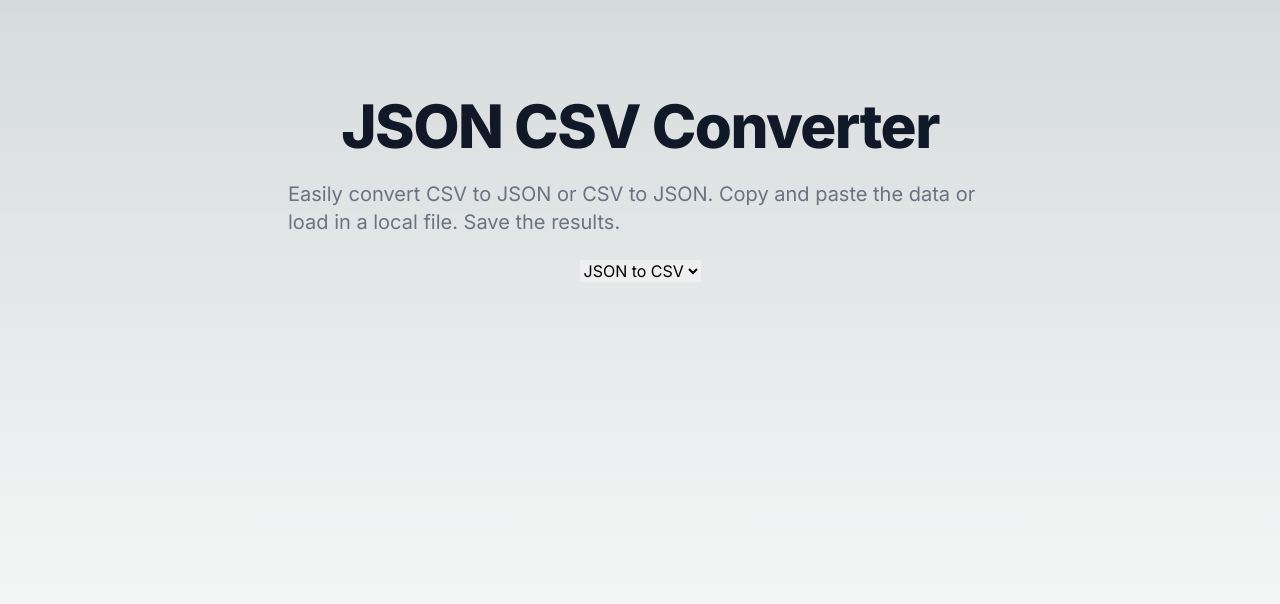
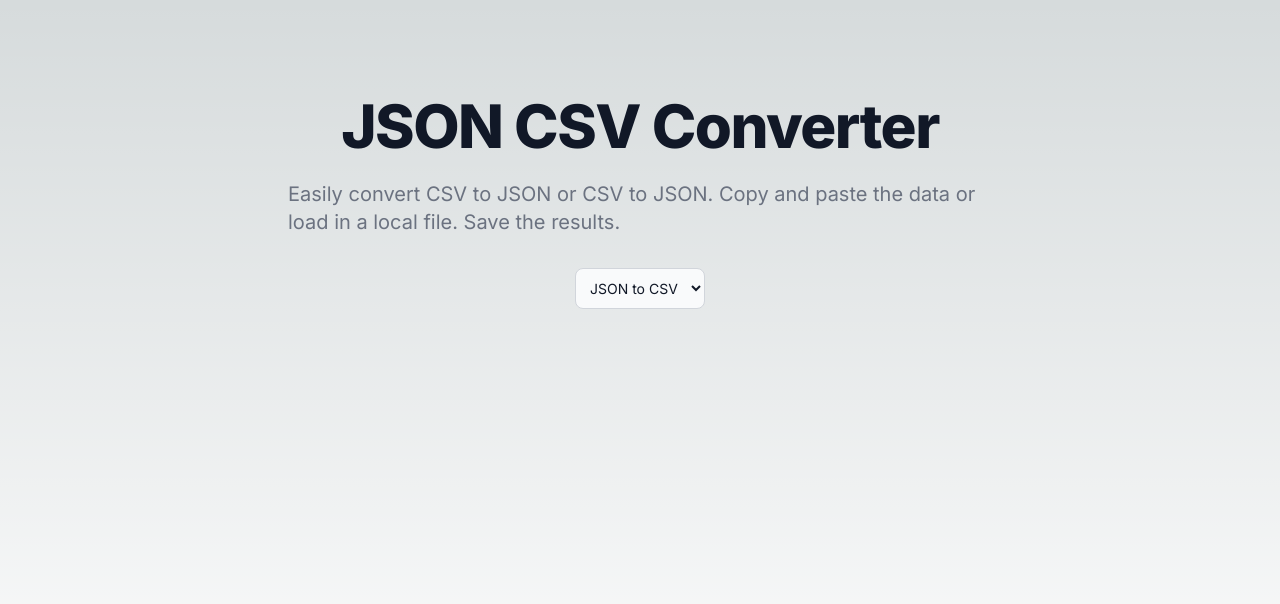
Before and after one commit to david-lapadula/json-csv-converter, a Next.js app: page / in a window 1280 px wide. Shown: the top 604 px of the page. Built offline with nearby package versions, Linux system fonts and the light colour scheme.

Commit message:
Complete dropdown and select handler

```diff
--- a/src/app/components/Dropdown.tsx
+++ b/src/app/components/Dropdown.tsx
@@ -1,7 +1,7 @@
-const Dropdown = () => {
+const Dropdown = (props: any) => {
   return (
-    <div className="flex justify-center">
-        <select>
+    <div className="flex justify-center mt-8">
+        <select onChange={props.onSelectHandler} className="bg-gray-50 border border-gray-300 text-gray-900 text-sm rounded-lg focus:ring-grey-500 focus:border-blue-500 p-2.5 dark:bg-gray-700 dark:border-gray-600 dark:placeholder-gray-400 dark:text-white dark:focus:ring-blue-500 dark:focus:border-grey-500">
             <option value="jsontocsv">JSON to CSV</option>
             <option value="csvtojson">CSV to JSON</option>
         </select>
--- a/src/app/page.tsx
+++ b/src/app/page.tsx
@@ -1,6 +1,15 @@
+"use client"
+import React, { useRef } from "react"
 import Dropdown from "./components/Dropdown";
 
 export default function Home() {
+
+  const option = useRef("jsontocsv");
+
+  const dropdownSelectHandler = (event: any) => {
+    option.current = event.target.value;
+  }
+
   return (
     <main className="flex min-h-screen flex-col items-center justify-between p-24">
         <div>
@@ -11,7 +20,9 @@
             Easily convert CSV to JSON or CSV to JSON. Copy and paste the data or load in a local file. Save the results.
           </p>
 
-          <Dropdown />
+          <Dropdown
+            onSelectHandler={dropdownSelectHandler}
+          />
         </div>
     </main>
   )
```
